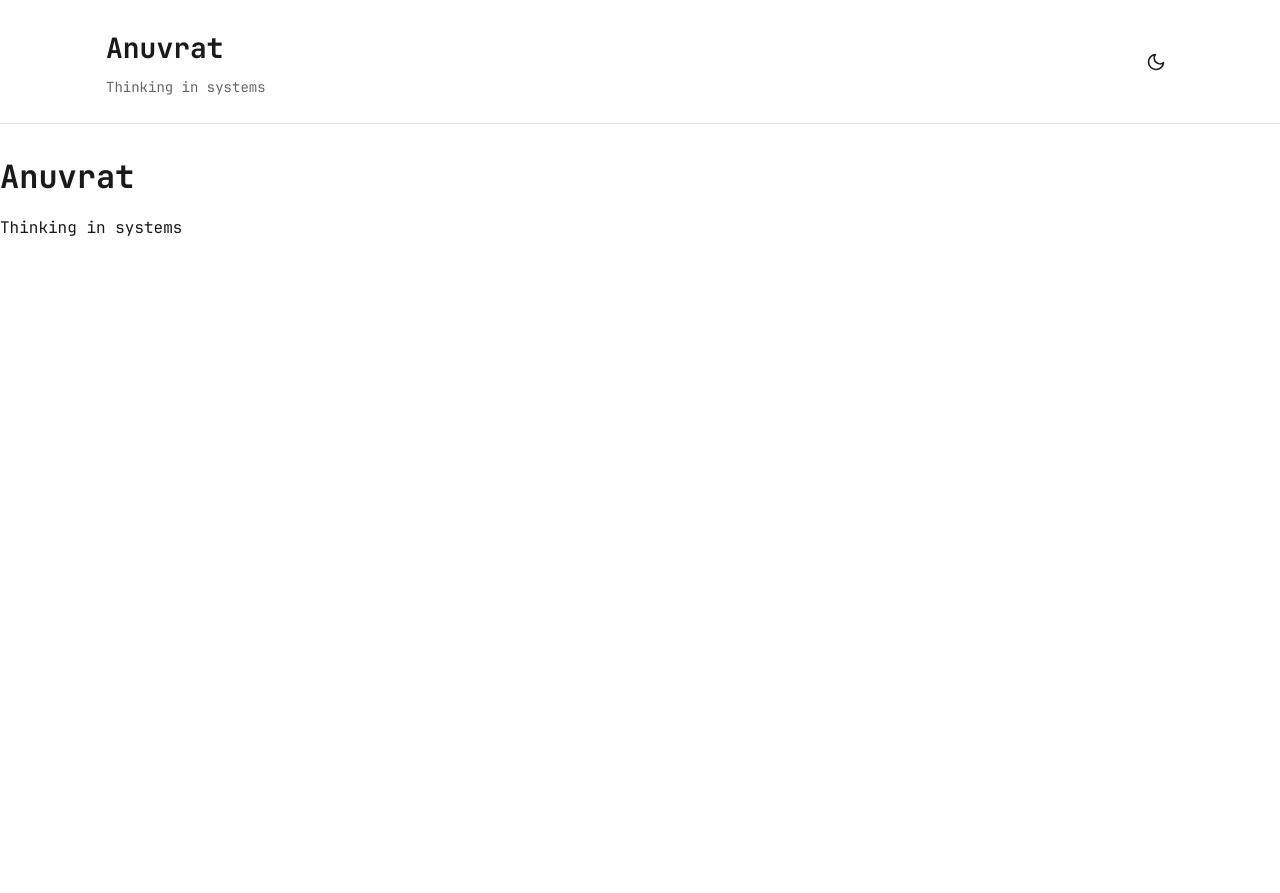
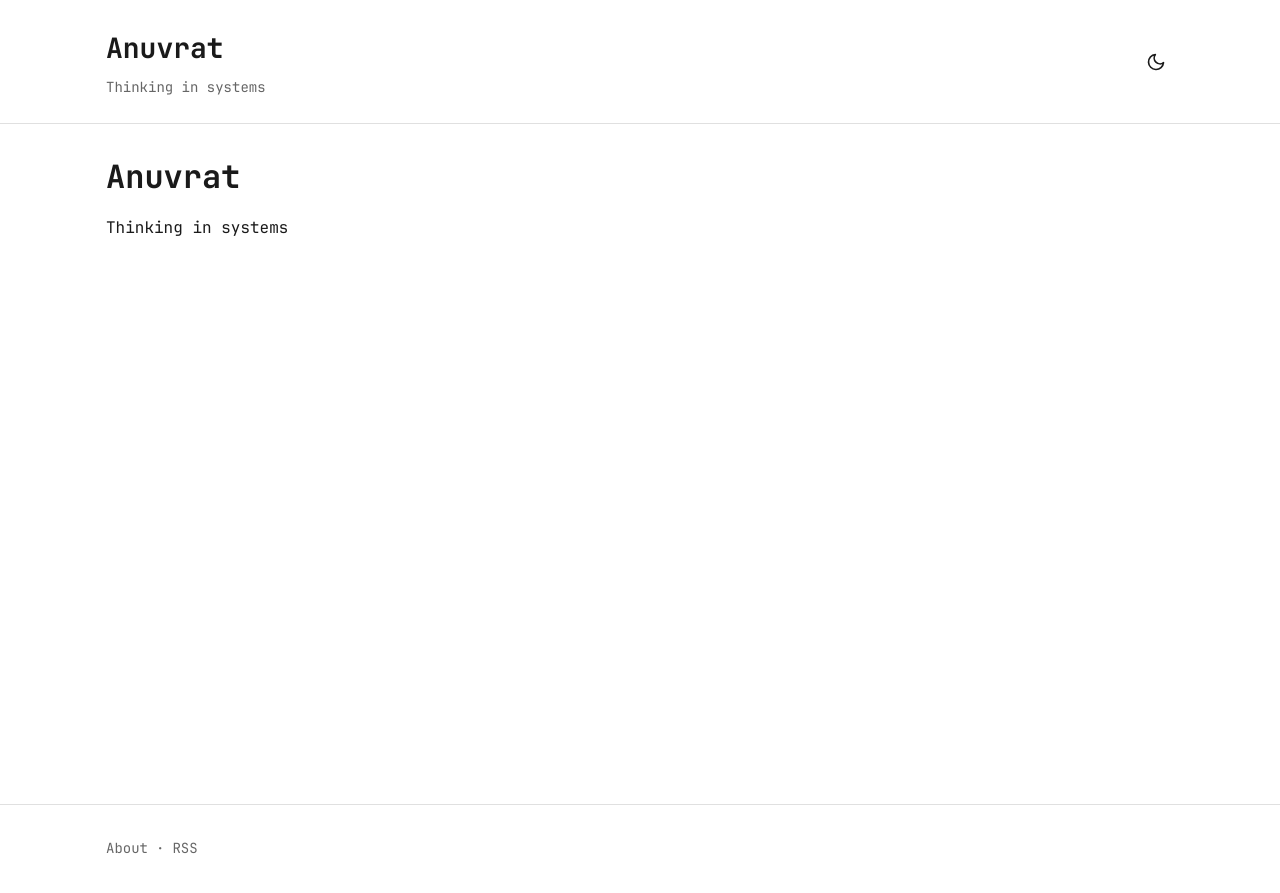
Before and after one commit to anuvrat/singhanuvrat.com, an Astro site: page / in a window 1280 px wide. Before the commit the page ends 800 px from the top, so only its background shows below. Built offline with nearby package versions, Linux system fonts and the light colour scheme; Astro itself is replaced by a stand-in of ours.

Commit message:
feat: add Footer component
Co-Authored-By: Claude Opus 4.5 <noreply@anthropic.com>

```diff
--- /dev/null
+++ b/src/components/Footer.astro
@@ -0,0 +1,44 @@
+---
+---
+
+<footer>
+  <div class="footer-content">
+    <nav class="footer-links">
+      <a href="/about">About</a>
+      <span class="separator">·</span>
+      <a href="/rss.xml">RSS</a>
+    </nav>
+  </div>
+</footer>
+
+<style>
+  footer {
+    padding: var(--space-xl) 0;
+    margin-top: var(--space-2xl);
+    border-top: 1px solid var(--border);
+  }
+
+  .footer-content {
+    max-width: var(--max-width);
+    margin: 0 auto;
+    padding: 0 var(--space-md);
+  }
+
+  .footer-links {
+    display: flex;
+    gap: var(--space-sm);
+    font-size: var(--text-sm);
+  }
+
+  .footer-links a {
+    color: var(--text-muted);
+  }
+
+  .footer-links a:hover {
+    color: var(--accent);
+  }
+
+  .separator {
+    color: var(--text-muted);
+  }
+</style>
--- a/src/layouts/BaseLayout.astro
+++ b/src/layouts/BaseLayout.astro
@@ -1,5 +1,6 @@
 ---
 import Header from '../components/Header.astro';
+import Footer from '../components/Footer.astro';
 
 interface Props {
   title: string;
@@ -60,6 +61,18 @@ const canonicalURL = new URL(Astro.url.pathname, Astro.site);
   </head>
   <body>
     <Header />
-    <slot />
+    <main class="main-content">
+      <slot />
+    </main>
+    <Footer />
   </body>
 </html>
+
+<style>
+  .main-content {
+    max-width: var(--max-width);
+    margin: 0 auto;
+    padding: 0 var(--space-md);
+    min-height: calc(100vh - 200px);
+  }
+</style>
```
